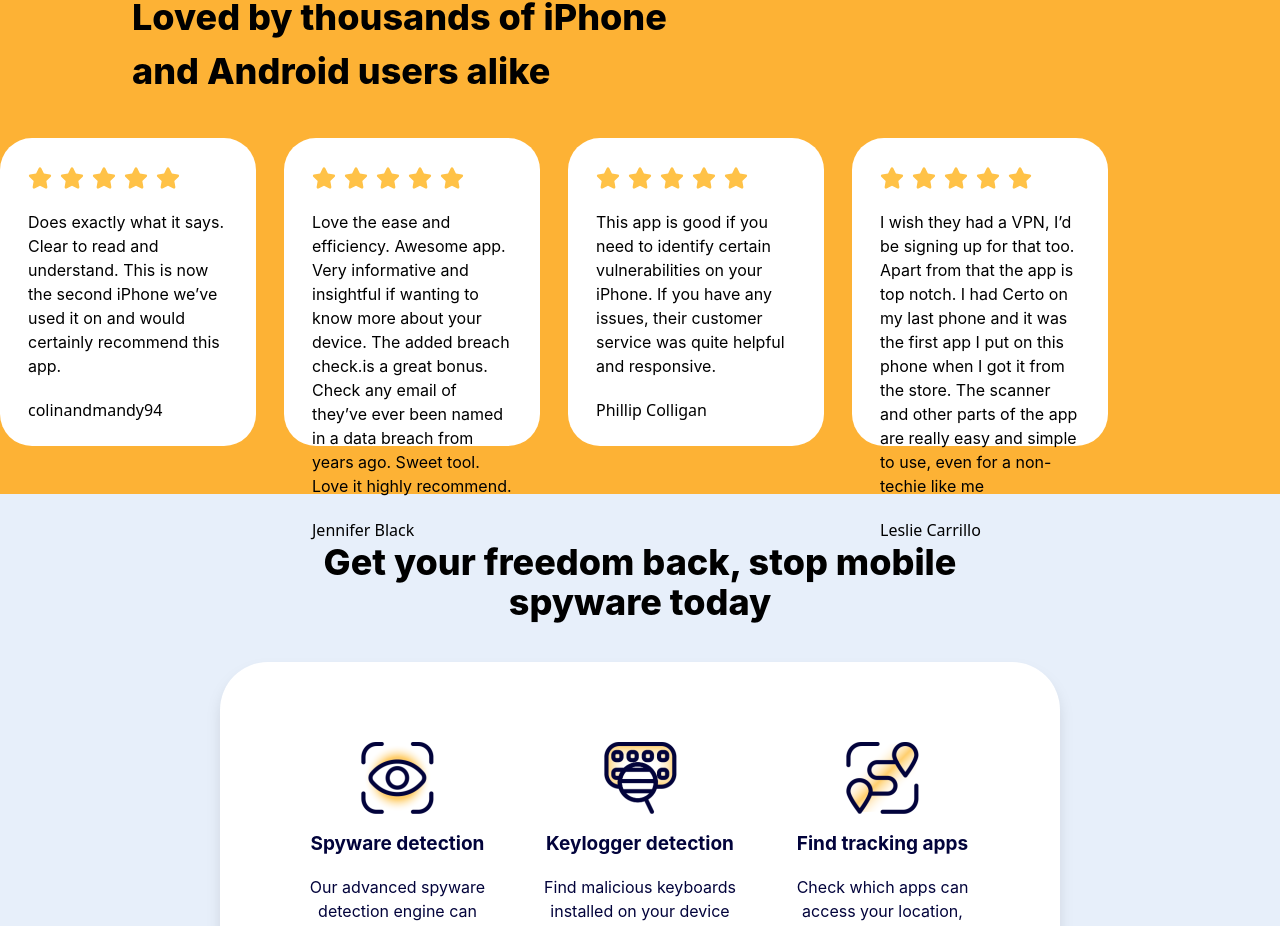
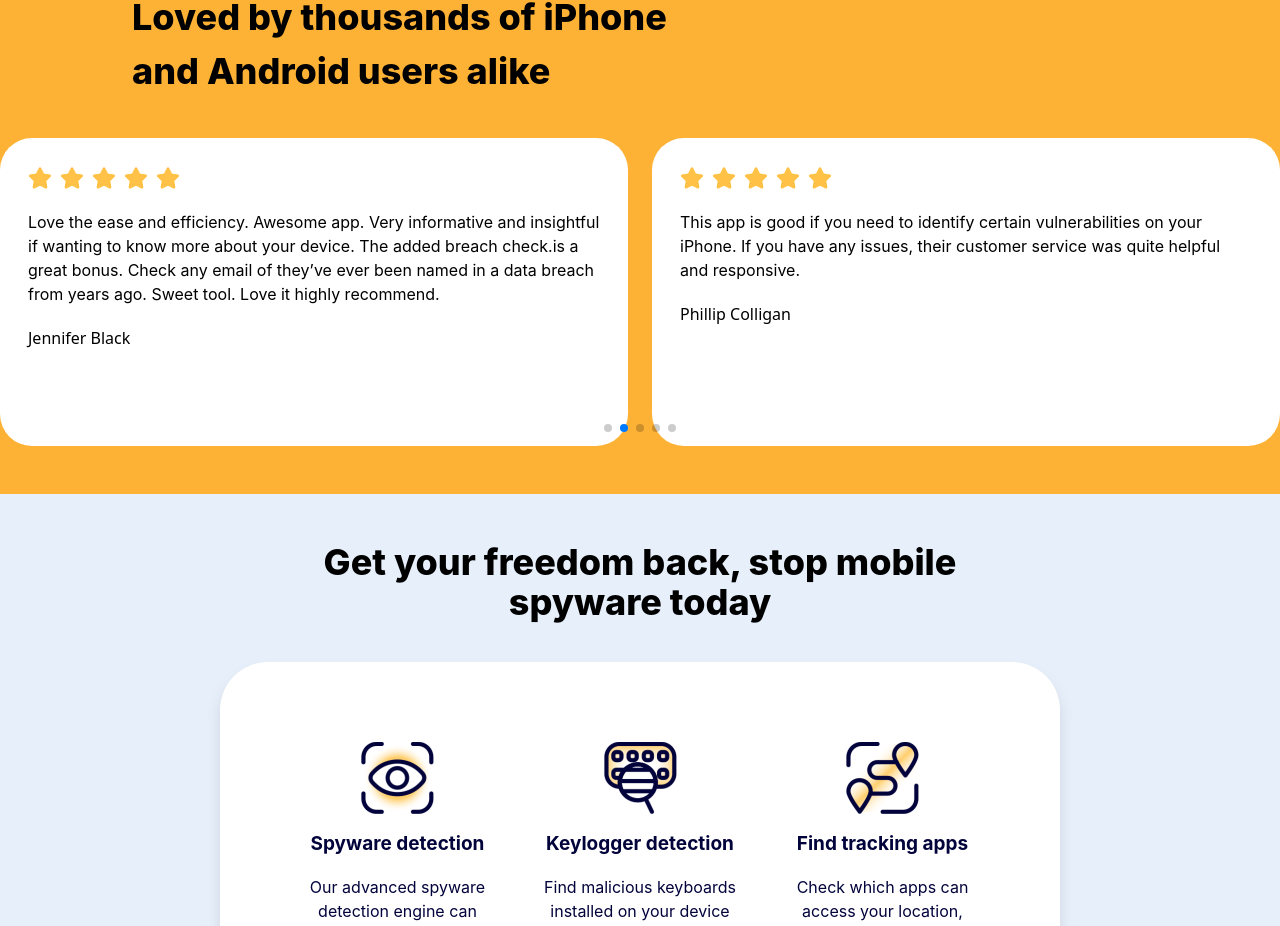
Before and after one commit to riemetoba/certo-react, a React (Vite) app: page / in a window 1280 px wide. Shown: the part 980-1906 px from the top of the page. Built offline with nearby package versions, Linux system fonts and the light colour scheme.

Commit message:
swiper js add

```diff
--- a/package.json
+++ b/package.json
@@ -16,6 +16,7 @@
     "react-dom": "^19.2.0",
     "react-icons": "^5.5.0",
     "react-router-dom": "^7.10.1",
+    "swiper": "^12.1.3",
     "tailwindcss": "^4.1.17"
   },
   "devDependencies": {
--- a/src/components/layouts/Review.jsx
+++ b/src/components/layouts/Review.jsx
@@ -1,13 +1,35 @@
 import { FaStar } from "react-icons/fa";
+import { Swiper, SwiperSlide } from 'swiper/react';
+import { Autoplay, Pagination } from 'swiper/modules';
+import 'swiper/css';
+import 'swiper/css/pagination';
 
 export default function Review() {
   return (
     <section className="bg-[#FDB235] py-12">
          <h2 className="font-Inter text-[36px] ml-33 font-extrabold mb-10">Loved by thousands of iPhone <br />and Android users alike</h2>
          {/* main flex start */}
+         <Swiper
+            modules={[Autoplay, Pagination]}
+            spaceBetween={24}
+            slidesPerView={4}
+            loop={true}
+            autoplay={{
+              delay: 2000,
+              disableOnInteraction: false,
+            }}
+            pagination={{ clickable: true }}
+            breakpoints={{
+              768: {
+                slidesPerView: 2,
+              },
+            }}
+            className="mySwiper"
+          >
          <div className="flex items-center gap-x-7">
            {/* slider one  */}
-            <div className="bg-white p-7 rounded-4xl w-[20%] h-[308px]">
+           <SwiperSlide>
+            <div className="bg-white p-7 rounded-4xl h-[308px]">
                 <div className="flex items-center gap-x-2">
                     <FaStar className="text-[#FFC247] text-2xl"/>
                     <FaStar className="text-[#FFC247] text-2xl"/>
@@ -18,8 +40,10 @@ export default function Review() {
                 <p className="text-base font-Inter my-5">Does exactly what it says. Clear to read and understand. This is now the second iPhone we’ve used it on and would certainly recommend this app.</p>
                 <p>colinandmandy94</p>
             </div>
+            </SwiperSlide>
           {/* slider two  */}
-            <div className="bg-white p-7 rounded-4xl w-[20%] h-[308px]">
+          <SwiperSlide>
+            <div className="bg-white p-7 rounded-4xl h-[308px]">
                 <div className="flex items-center gap-x-2">
                     <FaStar className="text-[#FFC247] text-2xl"/>
                     <FaStar className="text-[#FFC247] text-2xl"/>
@@ -30,9 +54,10 @@ export default function Review() {
                 <p className="text-base font-Inter my-5">Love the ease and efficiency. Awesome app. Very informative and insightful if wanting to know more about your device. The added breach check.is a great bonus. Check any email of they’ve ever been named in a data breach from years ago. Sweet tool. Love it highly recommend.</p>
                 <p>Jennifer Black</p>
             </div>
-
+         </SwiperSlide>
           {/* slider three  */}
-            <div className="bg-white p-7 rounded-4xl w-[20%] h-[308px]">
+          <SwiperSlide>
+            <div className="bg-white p-7 rounded-4xl h-[308px]">
                 <div className="flex items-center gap-x-2">
                     <FaStar className="text-[#FFC247] text-2xl"/>
                     <FaStar className="text-[#FFC247] text-2xl"/>
@@ -43,8 +68,10 @@ export default function Review() {
                 <p className="text-base font-Inter my-5">This app is good if you need to identify certain vulnerabilities on your iPhone. If you have any issues, their customer service was quite helpful and responsive.</p>
                 <p>Phillip Colligan</p>
             </div>
+            </SwiperSlide>
               {/* slider four  */}
-            <div className="bg-white p-7 rounded-4xl w-[20%] h-[308px]">
+              <SwiperSlide>
+            <div className="bg-white p-7 rounded-4xl h-[308px]">
                 <div className="flex items-center gap-x-2">
                     <FaStar className="text-[#FFC247] text-2xl"/>
                     <FaStar className="text-[#FFC247] text-2xl"/>
@@ -55,7 +82,23 @@ export default function Review() {
                 <p className="text-base font-Inter my-5">I wish they had a VPN, I’d be signing up for that too. Apart from that the app is top notch. I had Certo on my last phone and it was the first app I put on this phone when I got it from the store. The scanner and other parts of the app are really easy and simple to use, even for a non-techie like me</p>
                 <p>Leslie Carrillo</p>
             </div>
+            </SwiperSlide>
+            {/* slider five  */}
+          <SwiperSlide>
+            <div className="bg-white p-7 rounded-4xl h-[308px]">
+                <div className="flex items-center gap-x-2">
+                    <FaStar className="text-[#FFC247] text-2xl"/>
+                    <FaStar className="text-[#FFC247] text-2xl"/>
+                    <FaStar className="text-[#FFC247] text-2xl"/>
+                    <FaStar className="text-[#FFC247] text-2xl"/>
+                    <FaStar className="text-[#FFC247] text-2xl"/>
+                </div>
+                <p className="text-base font-Inter my-5">Love the ease and efficiency. Awesome app. Very informative and insightful if wanting to know more about your device. The added breach check.is a great bonus. Check any email of they’ve ever been named in a data breach from years ago. Sweet tool. Love it highly recommend.</p>
+                <p>Jennifer Black</p>
+            </div>
+         </SwiperSlide>
          </div>
+         </Swiper>
     </section>
   )
 }
```
Also changed, not shown: 1 other file (tests, documents, lock files or other folders).
